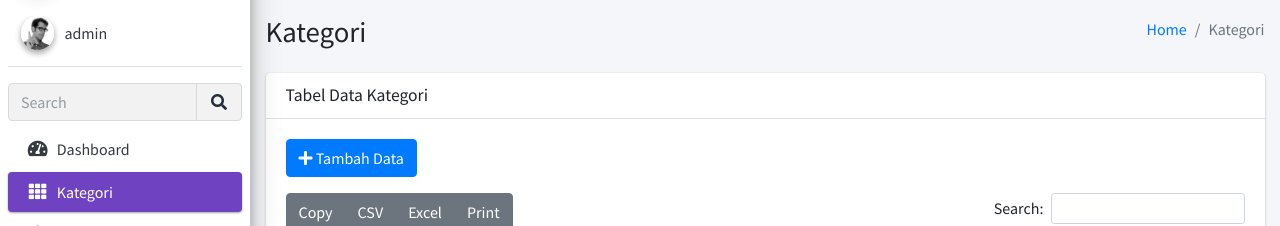
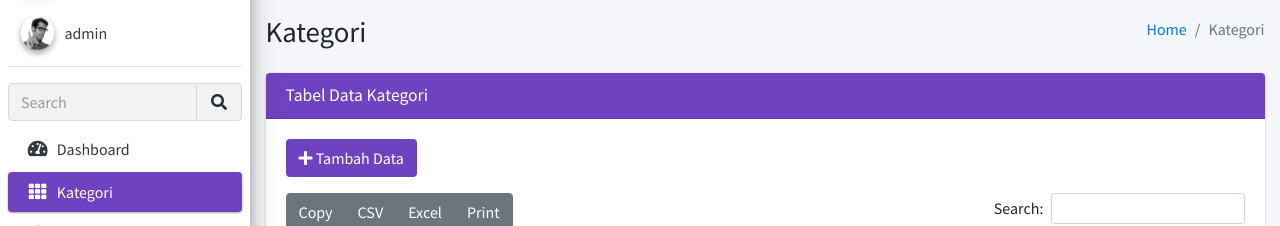
Before and after one commit to deflyharfrian/jurnalumum, a PHP site: page /pages/admin/index.php?kategori in a window 1280 px wide. Shown: the part 57-283 px from the top of the page. Run offline with PHP 8.4, Linux system fonts and the light colour scheme; a user stored in the database is signed in; data comes from the database, SQL or seed files in the repository; some libraries are stand-ins or nearby versions.

Commit message:
Update kategori.php

```diff
--- a/pages/admin/kategori.php
+++ b/pages/admin/kategori.php
@@ -22,13 +22,13 @@ error_reporting(0);
 <div class="content">
     <div class="container-fluid">
 
-        <div class="card">
-            <div class="card-header">
+        <div class="card" >
+            <div class="card-header bg-purple">
                 <h3 class="card-title">Tabel Data Kategori</h3>
             </div>
             <!-- /.card-header -->
-            <div class="card-body">
-                <button type="button" class="btn btn-primary mb-3" data-toggle="modal" data-target="#mdltambahkategori">
+            <div class="card-body" >
+                <button type="button" class="btn bg-purple mb-3" data-toggle="modal" data-target="#mdltambahkategori">
                     <i class="fa fa-plus"></i> Tambah Data
                 </button>
 
```
